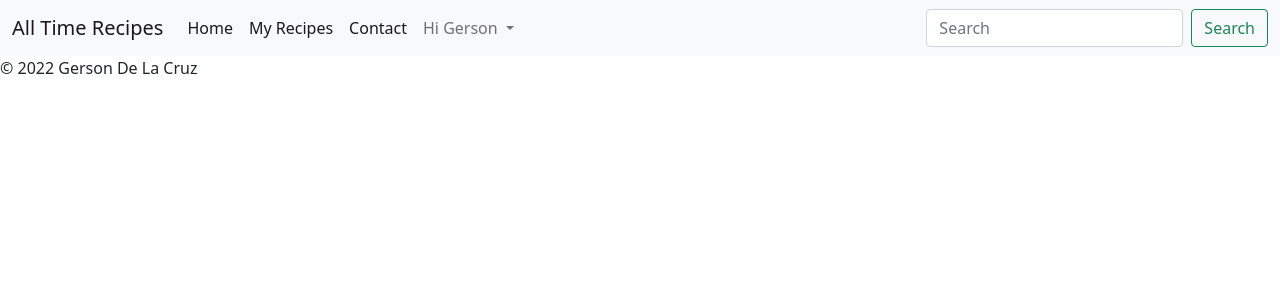
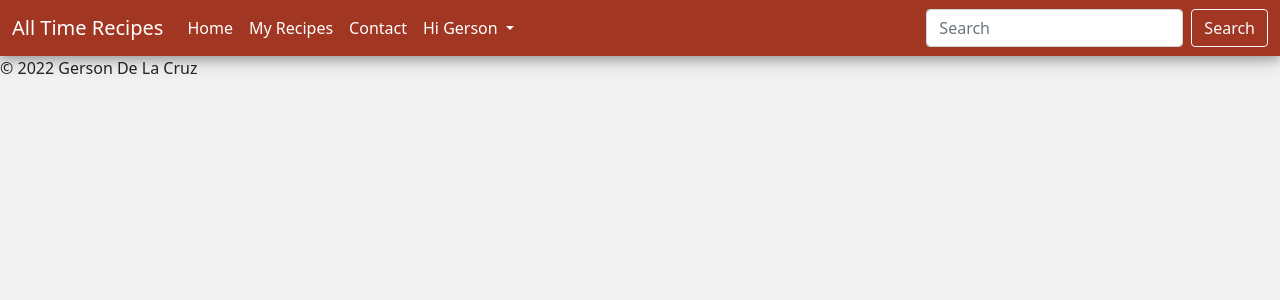
Before and after one commit to Gersondelacruzdeveloper/allTimeRecipes, a Flask app: page / in a window 1280 px wide. Shown: the top 300 px of the page. Run offline with Flask 2, Linux system fonts and the light colour scheme; some libraries are stand-ins or nearby versions.

Commit message:
Add style.css and change classes from base.html

```diff
--- a/allTimeRecipes/static/css/style.css
+++ b/allTimeRecipes/static/css/style.css
@@ -0,0 +1,48 @@
+/*-------------------------------------------------------------------- Variables */
+
+:root {
+    --chinese-red:#A13723;
+    --culture: #f2f2f2;
+    --white: #ffffff;
+    --Granite-grey: #626567;
+    --black:#212529;
+}
+
+/* -------------------------------------------------------------------- Resets */
+
+* {
+    padding: 0;
+    margin: 0;
+    box-sizing: border-box;
+}
+
+body {
+    background-color:var(--culture);
+}
+a {
+    text-decoration: none;
+    color: var(--white);
+}
+
+
+/* -------------------------------------------------------------------- Hover / Focus */
+
+.my-brand:hover,
+.nav-link:focus,
+.nav-link:hover{
+    color:var(--white);
+}
+
+
+/* -------------------------------------------------------------------- header */
+nav{
+    background-color:var(--chinese-red);
+    color:var(--white);
+    box-shadow: 0 4px 8px 0 rgba(0, 0, 0, 0.2), 0 6px 20px 0 rgba(0, 0, 0, 0.19);
+    -webkit-box-shadow: 0 4px 8px 0 rgba(0, 0, 0, 0.2), 0 6px 20px 0 rgba(0, 0, 0, 0.19);
+    -moz-box-shadow: 0 4px 8px 0 rgba(0, 0, 0, 0.2), 0 6px 20px 0 rgba(0, 0, 0, 0.19);
+}
+
+.nav-link{
+    color:var(--white)
+}
--- a/allTimeRecipes/templates/base.html
+++ b/allTimeRecipes/templates/base.html
@@ -33,24 +33,24 @@
   </head>
 
    <body>
-    <nav class="navbar navbar-expand-lg navbar-light bg-light">
+    <nav class="navbar navbar-expand-lg">
       <div class="container-fluid">
-        <a class="navbar-brand" href="#">All Time Recipes</a>
+        <a class="navbar-brand my-brand" href="#">All Time Recipes</a>
         <button class="navbar-toggler" type="button" data-bs-toggle="collapse" data-bs-target="#navbarSupportedContent" aria-controls="navbarSupportedContent" aria-expanded="false" aria-label="Toggle navigation">
           <span class="navbar-toggler-icon"></span>
         </button>
+
         <div class="collapse navbar-collapse" id="navbarSupportedContent">
           <ul class="navbar-nav me-auto mb-2 mb-lg-0">
             <li class="nav-item">
-              <a class="nav-link active" aria-current="page" href="#">Home</a>
+              <a class="nav-link" aria-current="page" href="#">Home</a>
             </li>
             <li class="nav-item">
-              <a class="nav-link active" aria-current="page" href="#">My Recipes</a>
+              <a class="nav-link" aria-current="page" href="#">My Recipes</a>
             </li>
             <li class="nav-item">
-              <a class="nav-link active" aria-current="page" href="#">Contact</a>
+              <a class="nav-link" aria-current="page" href="#">Contact</a>
             </li>
-
             <li class="nav-item dropdown">
               <a class="nav-link dropdown-toggle" href="#" id="navbarDropdown" role="button" data-bs-toggle="dropdown" aria-expanded="false">
                 Hi Gerson
@@ -63,7 +63,7 @@
           </ul>
           <form class="d-flex">
             <input class="form-control me-2" type="search" placeholder="Search" aria-label="Search">
-            <button class="btn btn-outline-success" type="submit">Search</button>
+            <button class="btn btn-outline-light" type="submit">Search</button>
           </form>
         </div>
       </div>
```
